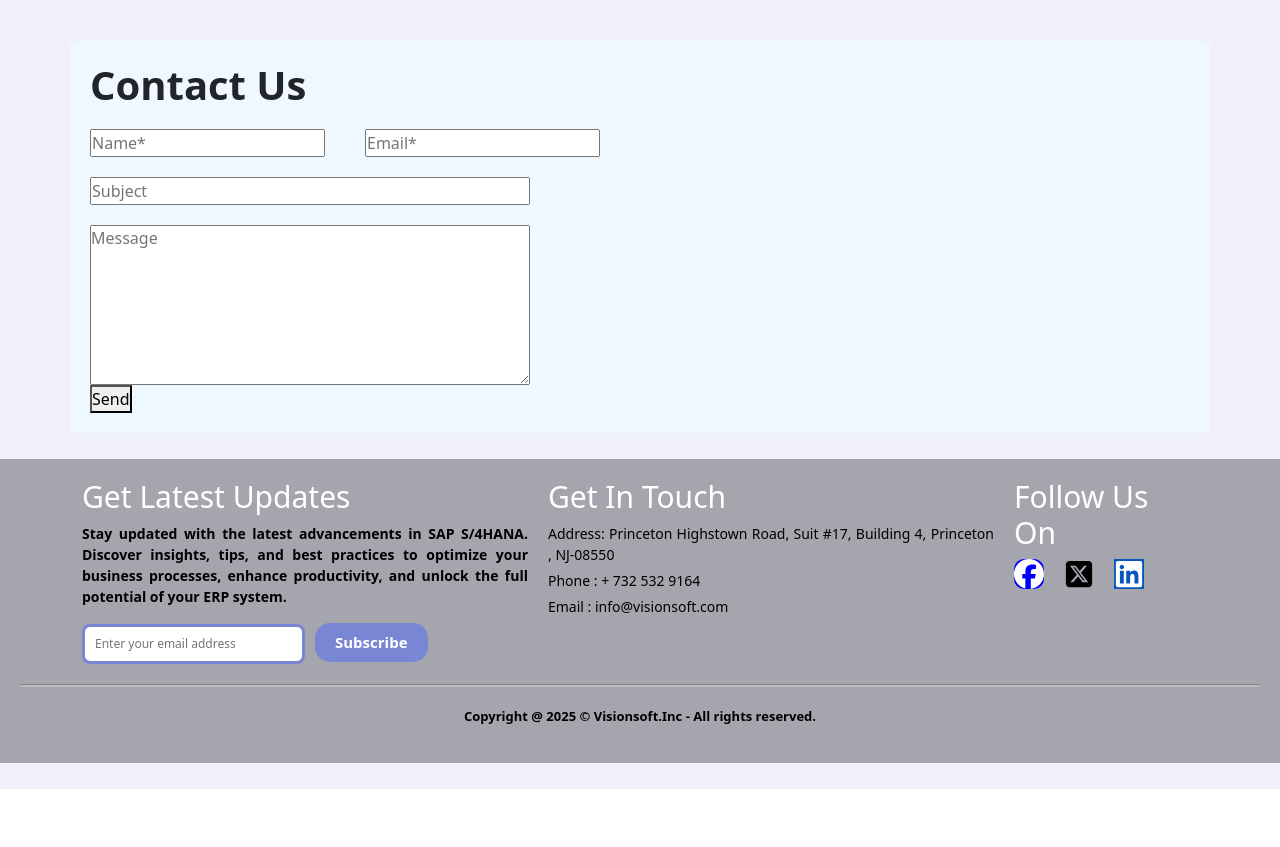
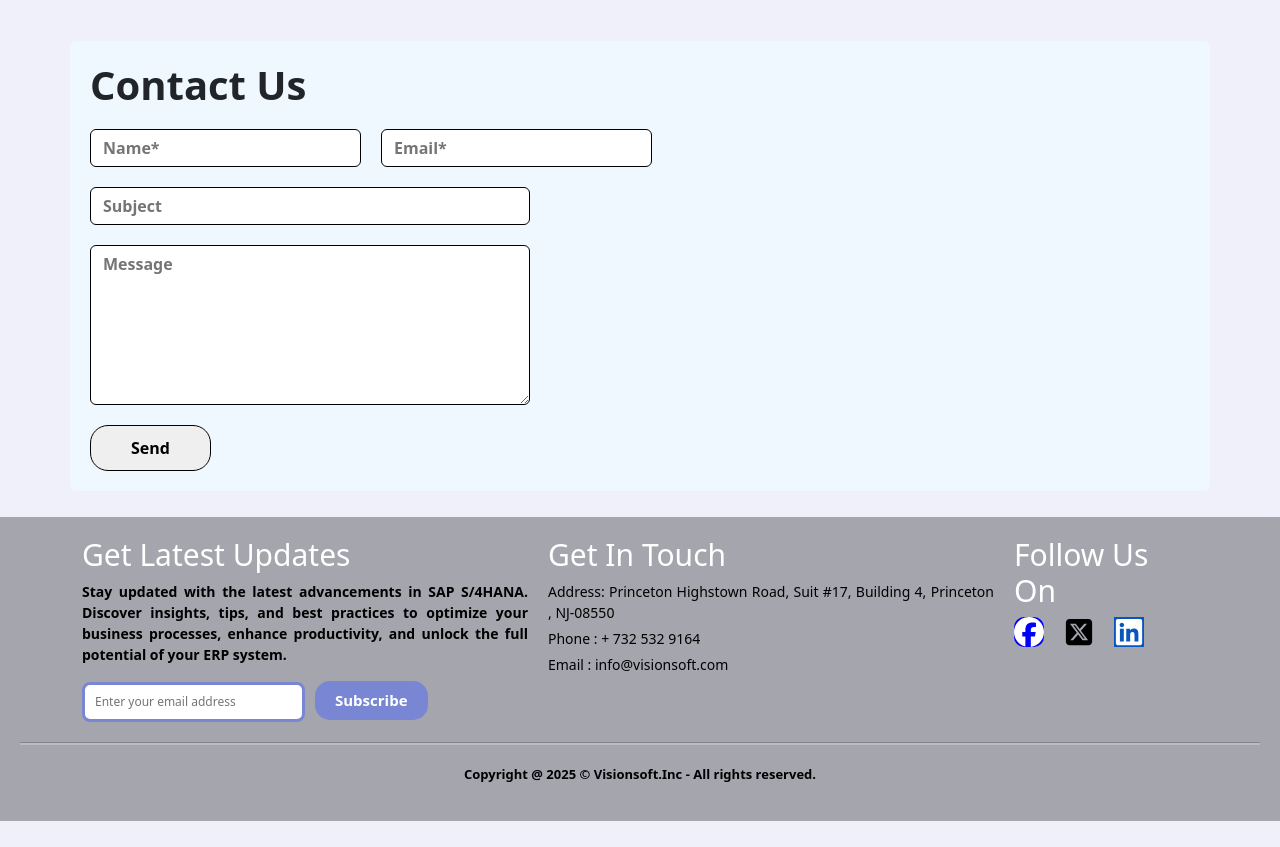
Before and after one commit to RupendraCHA/DOI_DEMO, a React (Vite) app in the folder frontend/: page / in a window 1280 px wide. Shown: the part 1004-1851 px from the top of the page. Before the commit the page ends 1793 px from the top, so only its background shows below. Built offline with nearby package versions, Linux system fonts and the light colour scheme.

Commit message:
adding changes to Contact component

```diff
--- a/frontend/src/components/Contact/Contact.css
+++ b/frontend/src/components/Contact/Contact.css
@@ -12,8 +12,17 @@
   margin-top: 20px;
   display: flex;
   justify-content: space-between;
-  gap: 40px;
+  gap: 20px;
   width: 40%;
+
+  input {
+    padding: 6px 12px;
+    font-weight: 600;
+    border: 1px solid #000;
+    outline: none;
+    border-radius: 6px;
+    /* font-size: 20px; */
+  }
 }
 .contact-input-section-2 {
   margin-top: 20px;
@@ -25,6 +34,19 @@
   .contact-text-msg {
     width: 100%;
     height: 160px;
+    padding: 6px 12px;
+    font-weight: 600;
+    border: 1px solid #000;
+    outline: none;
+    border-radius: 6px;
+  }
+  input {
+    padding: 6px 12px;
+    font-weight: 600;
+    border: 1px solid #000;
+    outline: none;
+    border-radius: 6px;
+    /* font-size: 20px; */
   }
 }
 @media (max-width: 768px) {
@@ -37,3 +59,14 @@
     }
   }
 }
+.send-button {
+  margin-top: 20px;
+  padding: 10px 40px;
+  font-weight: 600;
+  border-radius: 18px;
+  outline: none;
+  border: 1px solid #000;
+}
+.send-button:hover {
+  background-color: #7886d37e;
+}
```
